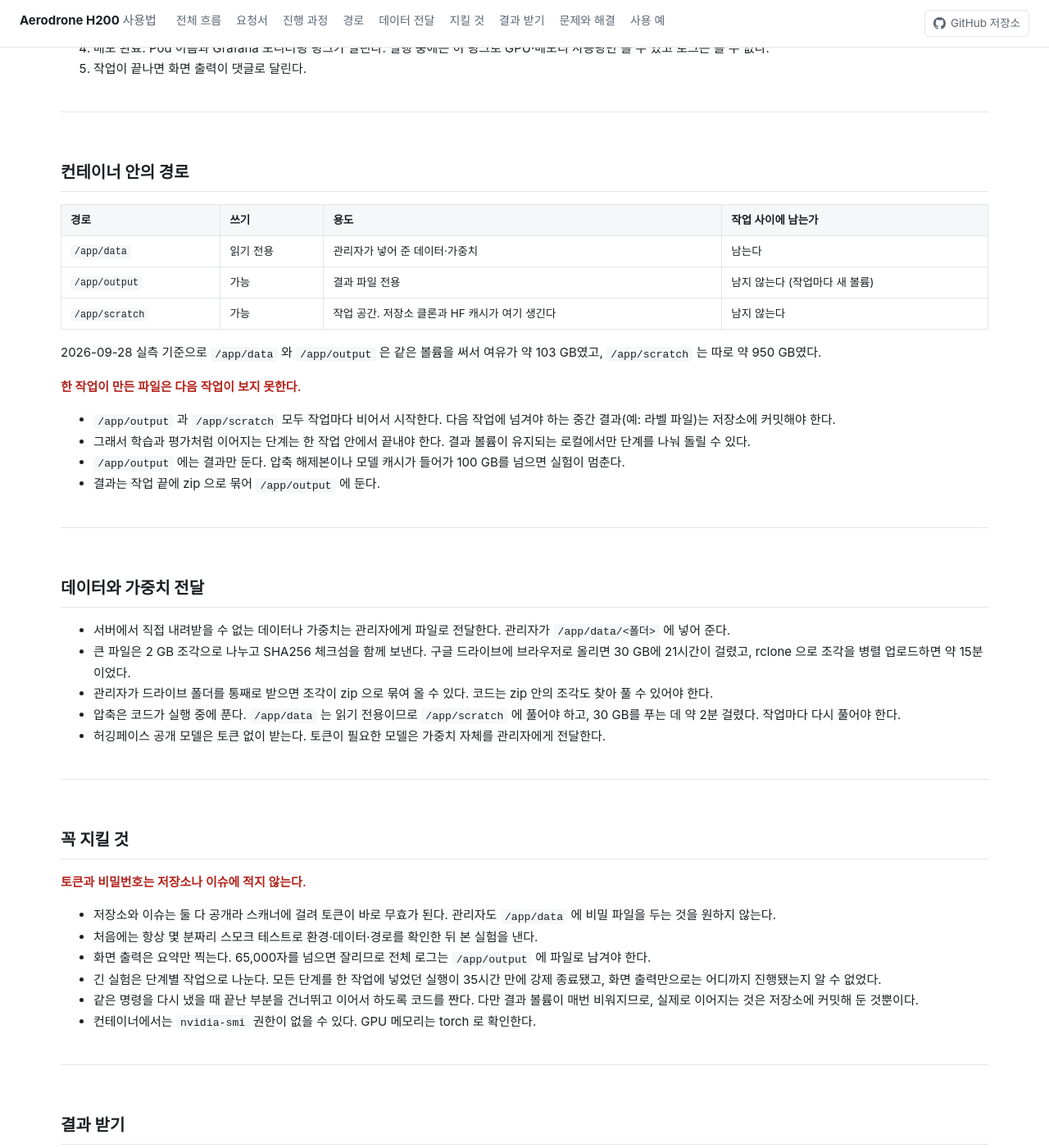
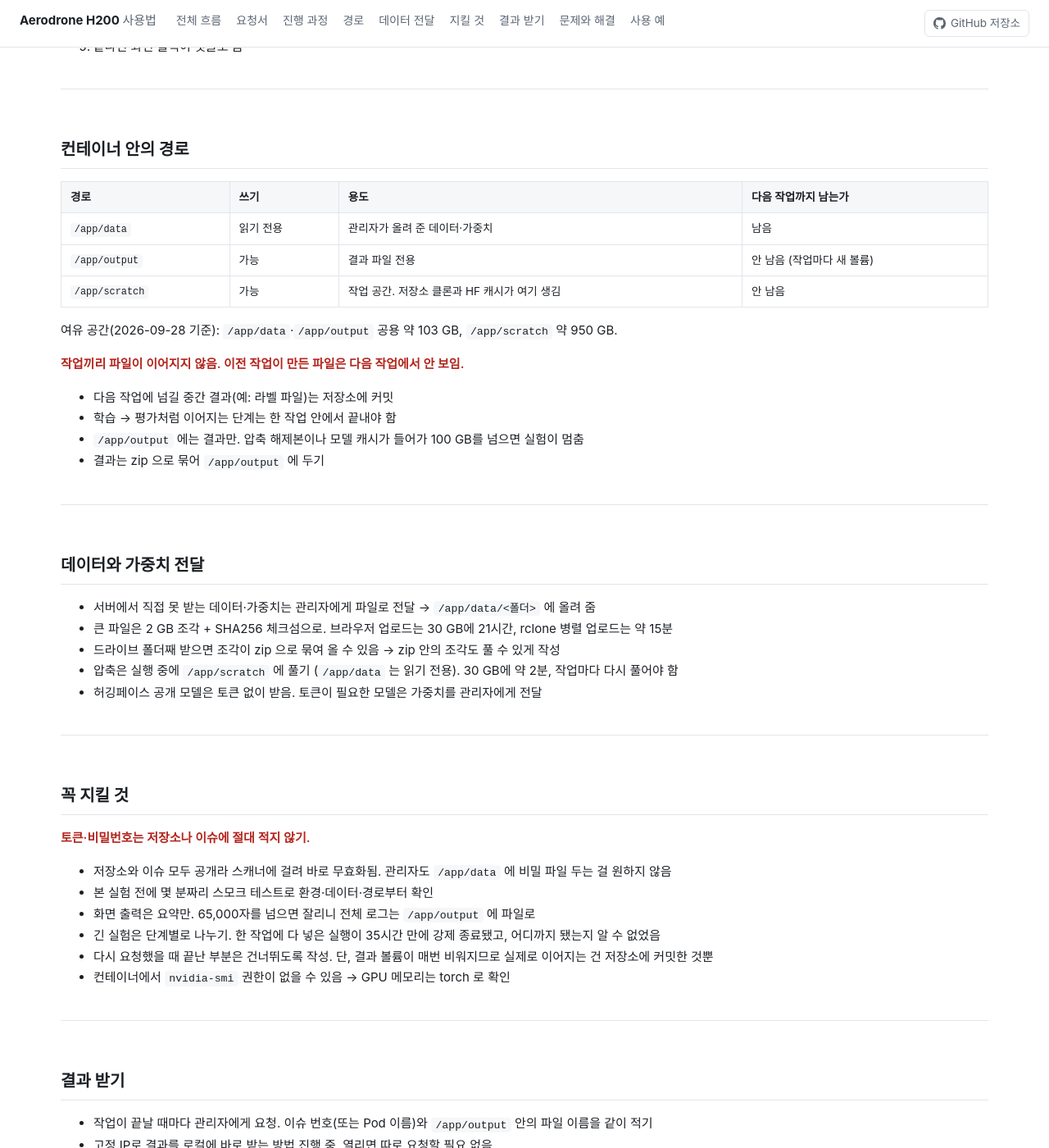
Before and after one commit to johnhong06/depthlm-distill-h200, a Jekyll site: the page built from docs/h200_guide_ko.md, in a window 1280 px wide and 1400 px high, scrolled down 1234 px. Shown: the whole window at 82% size. Built offline with Jekyll 4.4.1, drawn with Linux system fonts in a browser that asks for light colours; some of the changed text lies outside the part shown.

Commit message:
H200 guide: shorter, more natural wording
Sentences are cut down and no longer all end the same way; short noun-ending
lines replace the explanations that ran long. The content is unchanged.

```diff
--- a/docs/h200_guide_ko.md
+++ b/docs/h200_guide_ko.md
@@ -2,18 +2,18 @@
 layout: default
 title: Aerodrone H200 사용법
 permalink: /
-lead: 깃허브에 실행 코드를 올리고 요청 이슈를 하나 쓰면, 서버가 그 코드를 컨테이너에서 돌리고 화면 출력을 이슈 댓글로 돌려준다. 신청부터 결과 회수까지의 절차와, 실제로 써 보며 확인한 서버의 동작을 정리했다.
+lead: "깃허브에 코드를 올리고 요청 이슈를 쓰면 서버가 컨테이너에서 돌려 주고, 화면 출력은 이슈 댓글로 돌아옴. 신청부터 결과 받기까지, 직접 써 보며 확인한 내용 정리."
 ---
 
 ## 전체 흐름 {#flow}
 
-1. [항공드론혁신융합대학 공간/기자재 사용신청](https://www.aerodrone.ac.kr/ko/support/application/rent/application/4)에서 H200 사용 기간을 신청한다. 시작 하루 전까지 신청해야 하고 1인 1건이다.
-2. 개인 이메일로 온 H200 깃허브 조직 초대를 수락한다.
-3. 실행 코드를 개인 깃허브 저장소에 push 한다. 저장소는 공개이거나 사업단이 접근할 수 있어야 한다.
-4. `Aerodrone-H200/gpu-request` 저장소에 요청 이슈를 쓴다. 이슈는 승인된 기간 안에서만, 종료 30분 전까지 낼 수 있다.
-5. 젠킨스가 저장소를 클론하고 컨테이너에서 실행 명령어를 돌린다.
-6. 작업이 끝나면 화면 출력(최대 65,000자)이 이슈 댓글로 달리고 컨테이너는 삭제된다.
-7. `/app/output` 에 남긴 결과 파일은 관리자에게 요청해서 받는다.
+1. [항공드론혁신융합대학 공간/기자재 사용신청](https://www.aerodrone.ac.kr/ko/support/application/rent/application/4)에서 사용 기간 신청 — 시작 하루 전까지, 1인 1건
+2. 개인 이메일로 온 H200 깃허브 조직 초대 수락
+3. 실행 코드를 개인 저장소에 push (공개 또는 사업단이 접근 가능한 저장소)
+4. `Aerodrone-H200/gpu-request` 에 요청 이슈 작성 — 승인된 기간 안에서, 종료 30분 전까지
+5. 젠킨스가 저장소를 클론해 컨테이너에서 명령 실행
+6. 끝나면 화면 출력(최대 65,000자)이 댓글로 달리고 컨테이너는 삭제됨
+7. `/app/output` 결과 파일은 관리자에게 요청해서 받음
 
 ---
 
@@ -24,74 +24,74 @@ lead: 깃허브에 실행 코드를 올리고 요청 이슈를 하나 쓰면,
 | 사용자 ID | 깃허브 아이디 |
 | GitHub 링크 | `https://github.com/<아이디>/<저장소>.git` |
 | 코드 실행 명령어 | 한 줄 명령. 예: `bash run.sh smoke` |
-| 사용할 이미지 | `pytorch/pytorch:latest`. 실제로 배포되는 이미지는 `kau/pytorch-master:latest`(torch 2.11, Python 3.10)다 |
+| 사용할 이미지 | `pytorch/pytorch:latest` (실제 배포 이미지는 `kau/pytorch-master:latest`, torch 2.11 · Python 3.10) |
 | 사용 언어 | `Python` |
-| GPU 할당량 | `1` = GPU 1/7 조각(약 16 GB), `7` = GPU 한 장 통째(141 GB) |
+| GPU 할당량 | `1` = GPU 1/7 조각(약 16 GB), `7` = GPU 한 장(141 GB) |
 
-- 짧은 확인 작업은 `1`, 큰 모델이나 병렬 학습은 `7` 로 낸다.
-- `7` 은 조각 7개가 아니라 GPU 한 장이다. 한 장 안에서 프로세스를 여러 개 동시에 띄우면 된다.
-- 설치할 패키지를 적는 칸은 없다. 필요한 패키지는 코드가 시작할 때 스스로 설치해야 한다.
+- 짧은 확인은 `1`, 큰 모델이나 병렬 학습은 `7`
+- `7` 은 조각 7개가 아니라 GPU 한 장. 그 안에서 프로세스 여러 개를 동시에 띄우면 됨
+- 패키지를 적는 칸은 없음 → 코드가 시작할 때 직접 설치해야 함
 
 ---
 
 ## 요청 후 진행 과정 {#progress}
 
-이슈를 올리면 댓글이 다음 순서로 달린다.
+이슈를 올리면 댓글이 이 순서로 달림.
 
-1. 사용자 확인 → 권한 확인(소속 그룹) → GPU 할당량 확인(요청량이 그룹 한도 안인지) → 1차 검증
-2. 예약 검증: 신청해 둔 사용 기간과 현재 시각을 대조한다.
-3. 큐 대기: 자원이 사용 중이면 앞 작업이 끝난 뒤 순서대로 자동 시작된다.
-4. 배포 완료: Pod 이름과 Grafana 모니터링 링크가 달린다. 실행 중에는 이 링크로 GPU·메모리 사용량만 볼 수 있고 로그는 볼 수 없다.
-5. 작업이 끝나면 화면 출력이 댓글로 달린다.
+1. 사용자 → 권한(소속 그룹) → GPU 할당량(그룹 한도) 확인, 1차 검증
+2. 예약 검증 — 신청한 사용 기간 안인지 확인
+3. 큐 대기 — 자원이 차 있으면 앞 작업이 끝난 뒤 자동 시작
+4. 배포 완료 — Pod 이름과 Grafana 링크가 달림. Grafana 로는 GPU·메모리 사용량만 보이고 로그는 안 보임
+5. 끝나면 화면 출력이 댓글로 옴
 
 ---
 
 ## 컨테이너 안의 경로 {#paths}
 
-| 경로 | 쓰기 | 용도 | 작업 사이에 남는가 |
+| 경로 | 쓰기 | 용도 | 다음 작업까지 남는가 |
 |---|---|---|---|
-| `/app/data` | 읽기 전용 | 관리자가 넣어 준 데이터·가중치 | 남는다 |
-| `/app/output` | 가능 | 결과 파일 전용 | 남지 않는다 (작업마다 새 볼륨) |
-| `/app/scratch` | 가능 | 작업 공간. 저장소 클론과 HF 캐시가 여기 생긴다 | 남지 않는다 |
+| `/app/data` | 읽기 전용 | 관리자가 올려 준 데이터·가중치 | 남음 |
+| `/app/output` | 가능 | 결과 파일 전용 | 안 남음 (작업마다 새 볼륨) |
+| `/app/scratch` | 가능 | 작업 공간. 저장소 클론과 HF 캐시가 여기 생김 | 안 남음 |
 
-2026-09-28 실측 기준으로 `/app/data` 와 `/app/output` 은 같은 볼륨을 써서 여유가 약 103 GB였고, `/app/scratch` 는 따로 약 950 GB였다.
+여유 공간(2026-09-28 기준): `/app/data`·`/app/output` 공용 약 103 GB, `/app/scratch` 약 950 GB.
 
-<p class="no">한 작업이 만든 파일은 다음 작업이 보지 못한다.</p>
+<p class="no">작업끼리 파일이 이어지지 않음. 이전 작업이 만든 파일은 다음 작업에서 안 보임.</p>
 
-- `/app/output` 과 `/app/scratch` 모두 작업마다 비어서 시작한다. 다음 작업에 넘겨야 하는 중간 결과(예: 라벨 파일)는 저장소에 커밋해야 한다.
-- 그래서 학습과 평가처럼 이어지는 단계는 한 작업 안에서 끝내야 한다. 결과 볼륨이 유지되는 로컬에서만 단계를 나눠 돌릴 수 있다.
-- `/app/output` 에는 결과만 둔다. 압축 해제본이나 모델 캐시가 들어가 100 GB를 넘으면 실험이 멈춘다.
-- 결과는 작업 끝에 zip 으로 묶어 `/app/output` 에 둔다.
+- 다음 작업에 넘길 중간 결과(예: 라벨 파일)는 저장소에 커밋
+- 학습 → 평가처럼 이어지는 단계는 한 작업 안에서 끝내야 함
+- `/app/output` 에는 결과만. 압축 해제본이나 모델 캐시가 들어가 100 GB를 넘으면 실험이 멈춤
+- 결과는 zip 으로 묶어 `/app/output` 에 두기
 
 ---
 
 ## 데이터와 가중치 전달 {#data}
 
-- 서버에서 직접 내려받을 수 없는 데이터나 가중치는 관리자에게 파일로 전달한다. 관리자가 `/app/data/<폴더>` 에 넣어 준다.
-- 큰 파일은 2 GB 조각으로 나누고 SHA256 체크섬을 함께 보낸다. 구글 드라이브에 브라우저로 올리면 30 GB에 21시간이 걸렸고, rclone 으로 조각을 병렬 업로드하면 약 15분이었다.
-- 관리자가 드라이브 폴더를 통째로 받으면 조각이 zip 으로 묶여 올 수 있다. 코드는 zip 안의 조각도 찾아 풀 수 있어야 한다.
-- 압축은 코드가 실행 중에 푼다. `/app/data` 는 읽기 전용이므로 `/app/scratch` 에 풀어야 하고, 30 GB를 푸는 데 약 2분 걸렸다. 작업마다 다시 풀어야 한다.
-- 허깅페이스 공개 모델은 토큰 없이 받는다. 토큰이 필요한 모델은 가중치 자체를 관리자에게 전달한다.
+- 서버에서 직접 못 받는 데이터·가중치는 관리자에게 파일로 전달 → `/app/data/<폴더>` 에 올려 줌
+- 큰 파일은 2 GB 조각 + SHA256 체크섬으로. 브라우저 업로드는 30 GB에 21시간, rclone 병렬 업로드는 약 15분
+- 드라이브 폴더째 받으면 조각이 zip 으로 묶여 올 수 있음 → zip 안의 조각도 풀 수 있게 작성
+- 압축은 실행 중에 `/app/scratch` 에 풀기 (`/app/data` 는 읽기 전용). 30 GB에 약 2분, 작업마다 다시 풀어야 함
+- 허깅페이스 공개 모델은 토큰 없이 받음. 토큰이 필요한 모델은 가중치를 관리자에게 전달
 
 ---
 
 ## 꼭 지킬 것 {#rules}
 
-<p class="no">토큰과 비밀번호는 저장소나 이슈에 적지 않는다.</p>
+<p class="no">토큰·비밀번호는 저장소나 이슈에 절대 적지 않기.</p>
 
-- 저장소와 이슈는 둘 다 공개라 스캐너에 걸려 토큰이 바로 무효가 된다. 관리자도 `/app/data` 에 비밀 파일을 두는 것을 원하지 않는다.
-- 처음에는 항상 몇 분짜리 스모크 테스트로 환경·데이터·경로를 확인한 뒤 본 실험을 낸다.
-- 화면 출력은 요약만 찍는다. 65,000자를 넘으면 잘리므로 전체 로그는 `/app/output` 에 파일로 남겨야 한다.
-- 긴 실험은 단계별 작업으로 나눈다. 모든 단계를 한 작업에 넣었던 실행이 35시간 만에 강제 종료됐고, 화면 출력만으로는 어디까지 진행됐는지 알 수 없었다.
-- 같은 명령을 다시 냈을 때 끝난 부분을 건너뛰고 이어서 하도록 코드를 짠다. 다만 결과 볼륨이 매번 비워지므로, 실제로 이어지는 것은 저장소에 커밋해 둔 것뿐이다.
-- 컨테이너에서는 `nvidia-smi` 권한이 없을 수 있다. GPU 메모리는 torch 로 확인한다.
+- 저장소와 이슈 모두 공개라 스캐너에 걸려 바로 무효화됨. 관리자도 `/app/data` 에 비밀 파일 두는 걸 원하지 않음
+- 본 실험 전에 몇 분짜리 스모크 테스트로 환경·데이터·경로부터 확인
+- 화면 출력은 요약만. 65,000자를 넘으면 잘리니 전체 로그는 `/app/output` 에 파일로
+- 긴 실험은 단계별로 나누기. 한 작업에 다 넣은 실행이 35시간 만에 강제 종료됐고, 어디까지 됐는지 알 수 없었음
+- 다시 요청했을 때 끝난 부분은 건너뛰도록 작성. 단, 결과 볼륨이 매번 비워지므로 실제로 이어지는 건 저장소에 커밋한 것뿐
+- 컨테이너에서 `nvidia-smi` 권한이 없을 수 있음 → GPU 메모리는 torch 로 확인
 
 ---
 
 ## 결과 받기 {#results}
 
-- 결과 파일은 작업이 끝날 때마다 관리자에게 요청해야 한다. 이슈 번호나 Pod 이름과 함께 `/app/output` 안의 파일 이름을 적어 요청한다.
-- 고정 IP를 받아 결과가 로컬로 바로 오게 하는 방법을 진행 중이다. 이 방법이 열리면 따로 요청할 필요가 없어진다.
+- 작업이 끝날 때마다 관리자에게 요청. 이슈 번호(또는 Pod 이름)와 `/app/output` 안의 파일 이름을 같이 적기
+- 고정 IP로 결과를 로컬에 바로 받는 방법 진행 중. 열리면 따로 요청할 필요 없음
 
 ---
 
@@ -99,26 +99,26 @@ lead: 깃허브에 실행 코드를 올리고 요청 이슈를 하나 쓰면,
 
 | 문제 | 원인 | 해결 |
 |---|---|---|
-| 허깅페이스 토큰이 무효로 실패 | 토큰을 공개 이슈 명령어에 적었다 | 토큰을 쓰지 않고 가중치를 파일로 전달 |
-| 스모크 테스트에서 이미지 파일이 없음 | `.gitignore` 의 `data/` 규칙이 `smoke/data/` 까지 제외 | 규칙을 `/data/` 로 바꿔 커밋 |
-| GPU 메모리를 읽지 못함 | 컨테이너에 `nvidia-smi` 권한이 없다 | torch 로 메모리 판정 |
-| 기본 이미지에 패키지가 없음 | `peft` 등이 설치돼 있지 않다 | 코드가 시작할 때 requirements 를 설치 |
-| 드라이브 업로드 21시간 | 브라우저 업로드 속도 제한 | 2 GB 조각 16개를 rclone 으로 병렬 업로드(약 15분) |
-| `/app/output` 이 100 GB를 넘어 실험 종료 | `/app/data` 가 읽기 전용이라 압축 해제본과 모델 캐시가 `/app/output` 으로 갔다 | 압축은 `/app/scratch` 에 풀고 `/app/output` 에는 결과만 둔다 |
-| 다음 작업이 이전 결과를 찾지 못함 | `/app/output`·`/app/scratch` 가 작업마다 비워진다 | 중간 결과는 저장소에 커밋하고, 이어지는 단계는 한 작업에서 끝낸다 |
-| 전체 실행이 35시간 만에 강제 종료 | 모든 단계를 한 작업에 넣었다 | 단계별 작업으로 나눈다 |
+| 허깅페이스 토큰 무효 | 토큰을 공개 이슈에 적음 | 토큰 없이 가중치를 파일로 전달 |
+| 스모크 테스트에서 이미지 없음 | `.gitignore` 의 `data/` 가 `smoke/data/` 까지 제외 | `/data/` 로 수정 |
+| GPU 메모리 확인 실패 | `nvidia-smi` 권한 없음 | torch 로 확인 |
+| 기본 이미지에 패키지 없음 | `peft` 등 미설치 | 시작할 때 requirements 설치 |
+| 드라이브 업로드 21시간 | 브라우저 업로드 속도 제한 | 2 GB × 16조각을 rclone 으로 병렬 업로드 (약 15분) |
+| `/app/output` 100 GB 초과로 중단 | `/app/data` 가 읽기 전용이라 해제본·캐시가 `/app/output` 으로 감 | 압축은 `/app/scratch` 에, `/app/output` 에는 결과만 |
+| 다음 작업이 이전 결과를 못 찾음 | `/app/output`·`/app/scratch` 가 작업마다 비워짐 | 중간 결과는 저장소에 커밋, 이어지는 단계는 한 작업에서 |
+| 35시간 만에 강제 종료 | 모든 단계를 한 작업에 넣음 | 단계별 작업으로 분리 |
 
 ---
 
 ## 사용 예 {#example}
 
-이 저장소의 `run.sh` 를 H200에 올릴 때 쓰는 명령이다.
+이 저장소의 `run.sh` 기준.
 
 | 명령 | GPU | 내용 |
 |---|---|---|
-| `bash run.sh check` | 1 | 경로별 쓰기 가능 여부와 여유 공간을 확인한다. 1분 이내 |
-| `bash run.sh smoke` | 1 | 합성 이미지 40장으로 30스텝 학습과 3픽셀 평가를 한다. 약 20분 |
-| `bash run.sh label <pool>` | 7 | 교사 모델로 라벨을 만든다. 결과 parquet 는 저장소에 커밋해야 다음 작업이 쓴다 |
-| `bash run.sh grid <pool> <cond>` | 7 | 학습과 평가를 한 작업에서 끝내고 `results_<cond>_<pool>.zip` 을 남긴다. `<cond>` 는 `soft` 또는 `hard` |
+| `bash run.sh check` | 1 | 경로별 쓰기 가능 여부·여유 공간 확인 (1분 이내) |
+| `bash run.sh smoke` | 1 | 합성 이미지 40장으로 30스텝 학습 + 3픽셀 평가 (약 20분) |
+| `bash run.sh label <pool>` | 7 | 교사 모델로 라벨 생성. 결과 parquet 는 저장소에 커밋해야 다음 작업에서 씀 |
+| `bash run.sh grid <pool> <cond>` | 7 | 학습·평가를 한 작업에서 끝내고 `results_<cond>_<pool>.zip` 생성 (`<cond>` = `soft` / `hard`) |
 
-작업이 끝나면 `results_<cond>_<pool>.zip` 을 요청하고, zip 안에 `checkpoints/` 가 들어 있는지 확인한다.
+끝나면 `results_<cond>_<pool>.zip` 을 요청하고, 안에 `checkpoints/` 가 있는지 확인.
```
